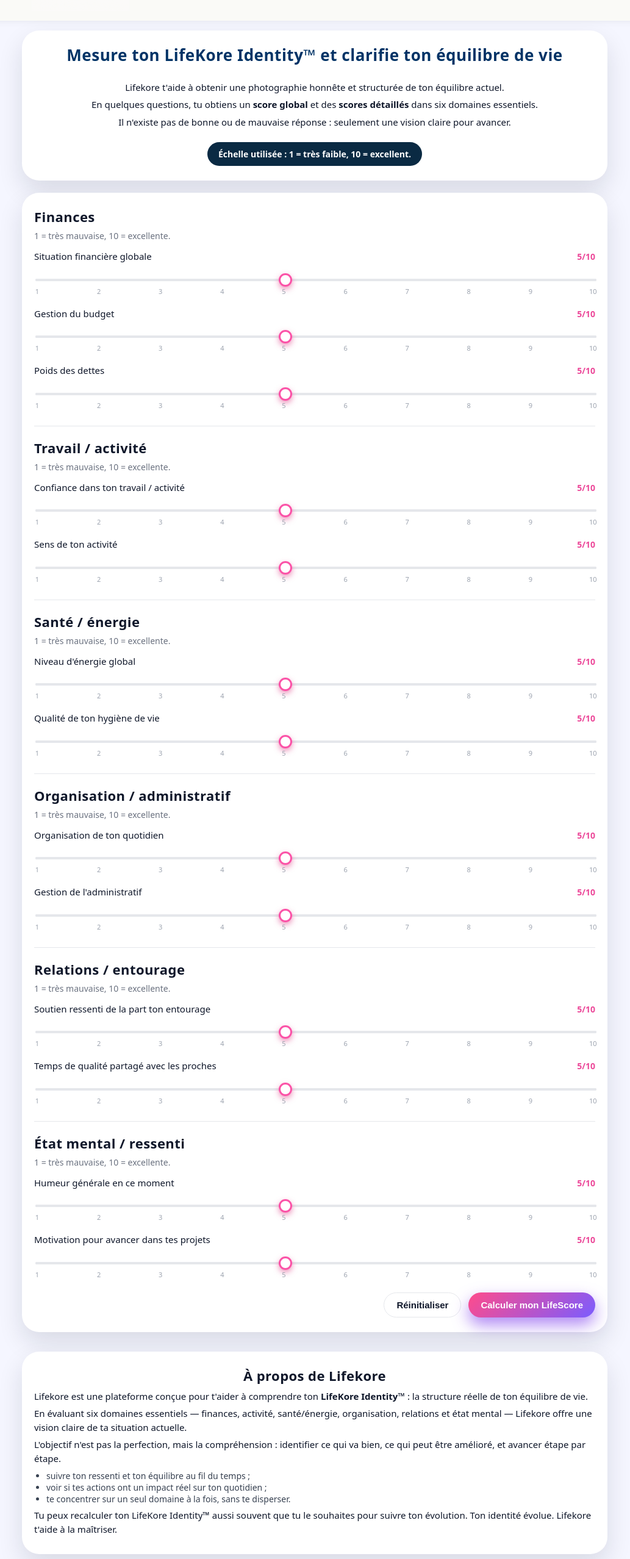
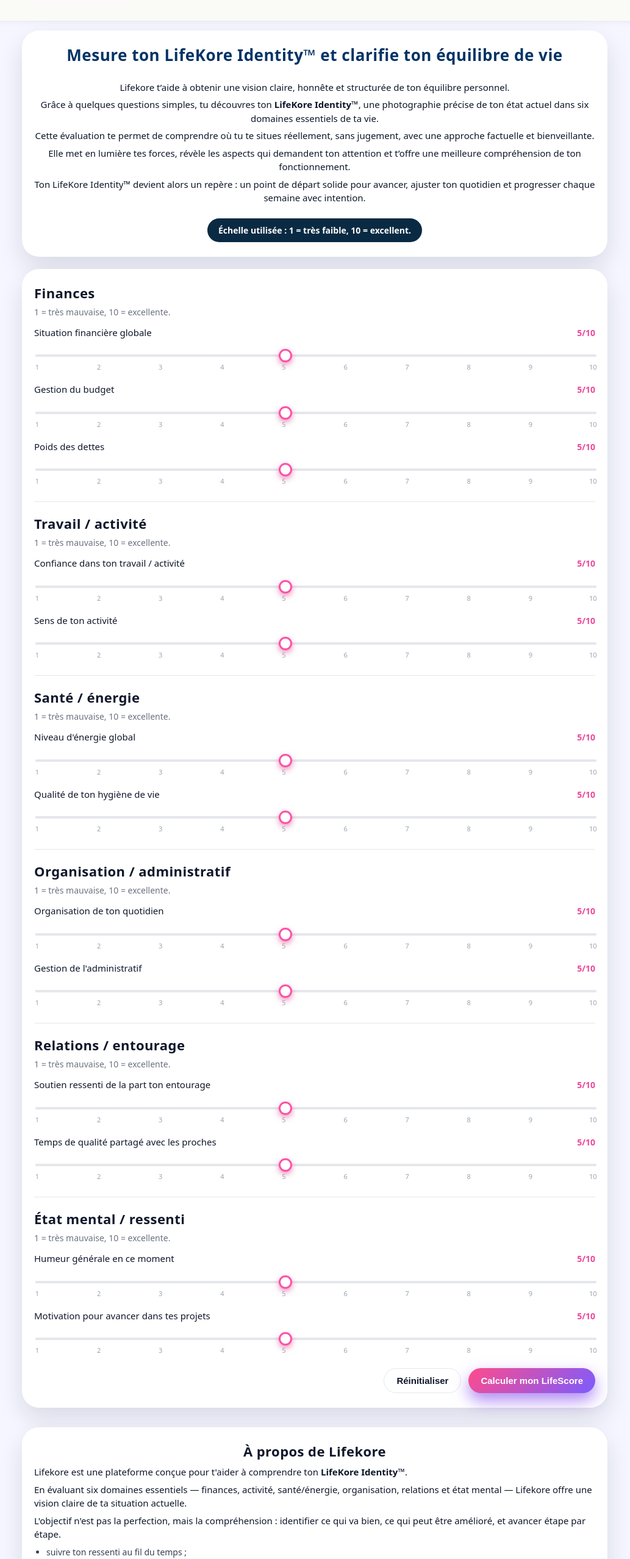
Before and after one commit to Brax971/Lifescore, a Next.js app: page / in a window 1280 px wide. Shown: the part 234-2790 px from the top of the page at 61% size, without its empty margins (124-1157 px from the left). Built offline with nearby package versions, Linux system fonts and the light colour scheme.

Commit message:
Update page.js

```diff
--- a/app/page.js
+++ b/app/page.js
@@ -8,18 +8,9 @@ const domains = [
     label: "Finances",
     description: "1 = très mauvaise, 10 = excellente.",
     questions: [
-      {
-        id: "fin_situation",
-        label: "Situation financière globale",
-      },
-      {
-        id: "fin_budget",
-        label: "Gestion du budget",
-      },
-      {
-        id: "fin_dettes",
-        label: "Poids des dettes",
-      },
+      { id: "fin_situation", label: "Situation financière globale" },
+      { id: "fin_budget", label: "Gestion du budget" },
+      { id: "fin_dettes", label: "Poids des dettes" },
     ],
   },
   {
@@ -27,14 +18,8 @@ const domains = [
     label: "Travail / activité",
     description: "1 = très mauvaise, 10 = excellente.",
     questions: [
-      {
-        id: "job_confiance",
-        label: "Confiance dans ton travail / activité",
-      },
-      {
-        id: "job_sens",
-        label: "Sens de ton activité",
-      },
+      { id: "job_confiance", label: "Confiance dans ton travail / activité" },
+      { id: "job_sens", label: "Sens de ton activité" },
     ],
   },
   {
@@ -42,14 +27,8 @@ const domains = [
     label: "Santé / énergie",
     description: "1 = très mauvaise, 10 = excellente.",
     questions: [
-      {
-        id: "sante_energie",
-        label: "Niveau d'énergie global",
-      },
-      {
-        id: "sante_hygiene",
-        label: "Qualité de ton hygiène de vie",
-      },
+      { id: "sante_energie", label: "Niveau d'énergie global" },
+      { id: "sante_hygiene", label: "Qualité de ton hygiène de vie" },
     ],
   },
   {
@@ -57,14 +36,8 @@ const domains = [
     label: "Organisation / administratif",
     description: "1 = très mauvaise, 10 = excellente.",
     questions: [
-      {
-        id: "orga_quotidien",
-        label: "Organisation de ton quotidien",
-      },
-      {
-        id: "orga_admin",
-        label: "Gestion de l'administratif",
-      },
+      { id: "orga_quotidien", label: "Organisation de ton quotidien" },
+      { id: "orga_admin", label: "Gestion de l'administratif" },
     ],
   },
   {
@@ -72,14 +45,8 @@ const domains = [
     label: "Relations / entourage",
     description: "1 = très mauvaise, 10 = excellente.",
     questions: [
-      {
-        id: "rel_soutien",
-        label: "Soutien ressenti de la part ton entourage",
-      },
-      {
-        id: "rel_temps",
-        label: "Temps de qualité partagé avec les proches",
-      },
+      { id: "rel_soutien", label: "Soutien ressenti de la part ton entourage" },
+      { id: "rel_temps", label: "Temps de qualité partagé avec les proches" },
     ],
   },
   {
@@ -87,14 +54,8 @@ const domains = [
     label: "État mental / ressenti",
     description: "1 = très mauvaise, 10 = excellente.",
     questions: [
-      {
-        id: "mental_humeur",
-        label: "Humeur générale en ce moment",
-      },
-      {
-        id: "mental_motivation",
-        label: "Motivation pour avancer dans tes projets",
-      },
+      { id: "mental_humeur", label: "Humeur générale en ce moment" },
+      { id: "mental_motivation", label: "Motivation pour avancer dans tes projets" },
     ],
   },
 ];
@@ -104,10 +65,7 @@ export default function HomePage() {
   const [results, setResults] = useState(null);
 
   const handleChange = (questionId, value) => {
-    setAnswers((prev) => ({
-      ...prev,
-      [questionId]: value,
-    }));
+    setAnswers((prev) => ({ ...prev, [questionId]: value }));
   };
 
   const handleReset = () => {
@@ -123,7 +81,7 @@ export default function HomePage() {
 
     domains.forEach((domain) => {
       const values = domain.questions.map((q) => {
-        const val = answers[q.id] ?? 5; // par défaut 5/10
+        const val = answers[q.id] ?? 5;
         allValues.push(val);
         return val;
       });
@@ -135,21 +93,14 @@ export default function HomePage() {
     });
 
     const globalAvg =
-      allValues.length > 0
-        ? allValues.reduce((sum, v) => sum + v, 0) / allValues.length
-        : 0;
+      allValues.reduce((sum, v) => sum + v, 0) / allValues.length;
 
     const globalScore = Math.round(globalAvg * 10);
 
-    setResults({
-      globalScore,
-      domainScores,
-    });
+    setResults({ globalScore, domainScores });
 
     const el = document.getElementById("lk-results");
-    if (el) {
-      el.scrollIntoView({ behavior: "smooth", block: "start" });
-    }
+    if (el) el.scrollIntoView({ behavior: "smooth", block: "start" });
   };
 
   const getScoreText = (score) => {
@@ -163,14 +114,11 @@ export default function HomePage() {
       {/* HEADER */}
       <header className="lk-header">
         <div className="lk-header-inner">
-          {/* Logo à gauche, cliquable pour revenir en haut */}
           <button
             type="button"
             onClick={() => {
               const el = document.getElementById("lk-home");
-              if (el) {
-                el.scrollIntoView({ behavior: "smooth", block: "start" });
-              }
+              if (el) el.scrollIntoView({ behavior: "smooth", block: "start" });
             }}
             style={{
               padding: 0,
@@ -185,15 +133,10 @@ export default function HomePage() {
             <img
               src="/logo.png"
               alt="Lifekore – Ta vie a un potentiel, mesure-la."
-              style={{
-                height: 240,
-                width: "auto",
-                display: "block",
-              }}
+              style={{ height: 240, width: "auto", display: "block" }}
             />
           </button>
 
-          {/* PHRASE ENTRE LOGO ET BOUTONS */}
           <div
             style={{
               flex: 1,
@@ -214,18 +157,11 @@ export default function HomePage() {
             Comprends où tu te trouves, avance vers où tu veux aller.
           </div>
 
-          {/* Boutons à droite */}
           <nav className="lk-nav">
-            <button
-              type="button"
-              className="lk-button lk-button-primary lk-button-small"
-            >
+            <button className="lk-button lk-button-primary lk-button-small">
               Se connecter
             </button>
-            <button
-              type="button"
-              className="lk-button lk-button-primary lk-button-small"
-            >
+            <button className="lk-button lk-button-primary lk-button-small">
               Créer un compte
             </button>
           </nav>
@@ -239,31 +175,47 @@ export default function HomePage() {
             <h1 className="lk-hero-title">
               Mesure ton LifeKore Identity™ et clarifie ton équilibre de vie
             </h1>
-            <p>
-              Lifekore t&apos;aide à obtenir une photographie honnête et
-              structurée de ton équilibre actuel.
+
+            {/* 🔥 NOUVEAU TEXTE EXPLICATIF CENTRÉ */}
+            <p style={{ textAlign: "center" }}>
+              Lifekore t’aide à obtenir une vision claire, honnête et structurée
+              de ton équilibre personnel.
             </p>
-            <p>
-              En quelques questions, tu obtiens un{" "}
-              <strong>score global</strong> et des{" "}
-              <strong>scores détaillés</strong> dans six domaines essentiels.
+
+            <p style={{ textAlign: "center" }}>
+              Grâce à quelques questions simples, tu découvres ton
+              <strong> LifeKore Identity™</strong>, une photographie précise de
+              ton état actuel dans six domaines essentiels de ta vie.
             </p>
-            <p>
-              Il n&apos;existe pas de bonne ou de mauvaise réponse : seulement
-              une vision claire pour avancer.
+
+            <p style={{ textAlign: "center" }}>
+              Cette évaluation te permet de comprendre où tu te situes
+              réellement, sans jugement, avec une approche factuelle et
+              bienveillante.
             </p>
+
+            <p style={{ textAlign: "center" }}>
+              Elle met en lumière tes forces, révèle les aspects qui demandent
+              ton attention et t’offre une meilleure compréhension de ton
+              fonctionnement.
+            </p>
+
+            <p style={{ textAlign: "center" }}>
+              Ton LifeKore Identity™ devient alors un repère : un point de
+              départ solide pour avancer, ajuster ton quotidien et progresser
+              chaque semaine avec intention.
+            </p>
+
+            {/* ÉCHELLE utilisée */}
             <div
               className="lk-scale-info"
-              style={{
-                backgroundColor: "#0A2A43",
-                color: "#FFFFFF",
-              }}
+              style={{ backgroundColor: "#0A2A43", color: "#FFFFFF" }}
             >
-              Échelle utilisée :{" "}
-              <strong>1 = très faible, 10 = excellent.</strong>
+              Échelle utilisée : <strong>1 = très faible, 10 = excellent.</strong>
             </div>
           </div>
 
+          {/* FORM */}
           <form
             onSubmit={handleSubmit}
             className="lk-card lk-card-main"
@@ -284,12 +236,8 @@ export default function HomePage() {
                     return (
                       <div key={question.id} className="lk-question-row">
                         <div className="lk-question-label-row">
-                          <p className="lk-question-label">
-                            {question.label}
-                          </p>
-                          <span className="lk-question-value">
-                            {value}/10
-                          </span>
+                          <p className="lk-question-label">{question.label}</p>
+                          <span className="lk-question-value">{value}/10</span>
                         </div>
 
                         <div className="lk-slider-wrapper">
@@ -300,10 +248,7 @@ export default function HomePage() {
                             step={1}
                             value={value}
                             onChange={(e) =>
-                              handleChange(
-                                question.id,
-                                Number(e.target.value)
-                              )
+                              handleChange(question.id, Number(e.target.value))
                             }
                             className="lk-slider"
                           />
@@ -328,15 +273,13 @@ export default function HomePage() {
               >
                 Réinitialiser
               </button>
-              <button
-                type="submit"
-                className="lk-button lk-button-primary"
-              >
+              <button type="submit" className="lk-button lk-button-primary">
                 Calculer mon LifeScore
               </button>
             </div>
           </form>
 
+          {/* RÉSULTATS */}
           {results && (
             <div
               id="lk-results"
@@ -352,12 +295,13 @@ export default function HomePage() {
                     <div className="lk-circle-score-label">/100</div>
                   </div>
                 </div>
+
                 <div className="lk-results-title">
                   <h1>Ton LifeScore global</h1>
                   <p>
-                    Ce score est la moyenne de l&apos;ensemble de tes réponses,
-                    ramenée sur 100. Ce n&apos;est pas une note absolue, mais
-                    une photographie de ta situation actuelle.
+                    Ce score est la moyenne de l'ensemble de tes réponses,
+                    ramenée sur 100. Ce n'est pas une note absolue, mais une
+                    photographie de ta situation actuelle.
                   </p>
                   <p>
                     Ton LifeScore global est{" "}
@@ -365,8 +309,7 @@ export default function HomePage() {
                   </p>
                   <p>
                     Utilise ce score comme un point de départ : tu peux refaire
-                    le questionnaire régulièrement pour suivre l&apos;évolution
-                    de ton LifeScore au fil des semaines ou des mois.
+                    le questionnaire régulièrement pour suivre ton évolution.
                   </p>
                 </div>
               </div>
@@ -377,13 +320,11 @@ export default function HomePage() {
                   Chaque score est la moyenne de tes réponses dans le domaine,
                   ramenée sur 100.
                 </p>
+
                 <div className="lk-domain-scores">
                   {Object.entries(results.domainScores).map(
                     ([label, score]) => (
-                      <div
-                        key={label}
-                        className="lk-domain-score-row"
-                      >
+                      <div key={label} className="lk-domain-score-row">
                         <div className="lk-domain-score-header">
                           <span className="lk-domain-score-label">
                             {label}
@@ -392,6 +333,7 @@ export default function HomePage() {
                             {score}/100
                           </span>
                         </div>
+
                         <div className="lk-domain-score-bar">
                           <div
                             className="lk-domain-score-bar-fill"
@@ -407,36 +349,18 @@ export default function HomePage() {
               <div className="lk-results-block">
                 <h2>Ce que ton LifeScore suggère</h2>
                 <ul className="lk-list">
-                  <li>
-                    Les domaines au-dessus de 70/100 sont tes points forts
-                    actuels.
-                  </li>
-                  <li>
-                    Les domaines entre 40 et 70/100 sont « stables » mais
-                    pourraient être améliorés.
-                  </li>
-                  <li>
-                    Les domaines en dessous de 40/100 méritent une attention
-                    prioritaire.
-                  </li>
+                  <li>Les domaines au-dessus de 70/100 sont tes points forts.</li>
+                  <li>Entre 40 et 70/100 : stables mais améliorables.</li>
+                  <li>En dessous de 40/100 : priorité d'attention.</li>
                 </ul>
               </div>
 
               <div className="lk-results-block">
                 <h2>Et maintenant, concrètement ?</h2>
                 <ul className="lk-list">
-                  <li>
-                    Choisis <strong>un seul domaine</strong> à travailler en
-                    priorité.
-                  </li>
-                  <li>
-                    Note <strong>1 à 3 actions simples</strong> que tu peux
-                    faire cette semaine.
-                  </li>
-                  <li>
-                    Reviens faire le test dans 1 à 2 semaines pour voir
-                    l&apos;évolution.
-                  </li>
+                  <li>Choisis un seul domaine à travailler en premier.</li>
+                  <li>Note 1 à 3 actions simples pour cette semaine.</li>
+                  <li>Refais ton LifeScore dans 1 à 2 semaines.</li>
                 </ul>
 
                 <div className="lk-actions-row" style={{ marginTop: 16 }}>
@@ -445,12 +369,11 @@ export default function HomePage() {
                     className="lk-button lk-button-secondary"
                     onClick={() => {
                       const el = document.getElementById("lk-home");
-                      if (el) {
+                      if (el)
                         el.scrollIntoView({
                           behavior: "smooth",
                           block: "start",
                         });
-                      }
                     }}
                   >
                     Refaire le questionnaire
@@ -466,9 +389,8 @@ export default function HomePage() {
           <div className="lk-card lk-card-main" style={{ marginTop: 20 }}>
             <h2 style={{ textAlign: "center" }}>À propos de Lifekore</h2>
             <p>
-              Lifekore est une plateforme conçue pour t&apos;aider à comprendre
-              ton <strong>LifeKore Identity™</strong> : la structure réelle de
-              ton équilibre de vie.
+              Lifekore est une plateforme conçue pour t'aider à comprendre ton{" "}
+              <strong>LifeKore Identity™</strong>.
             </p>
             <p>
               En évaluant six domaines essentiels — finances, activité,
@@ -476,23 +398,18 @@ export default function HomePage() {
               offre une vision claire de ta situation actuelle.
             </p>
             <p>
-              L&apos;objectif n&apos;est pas la perfection, mais la
-              compréhension : identifier ce qui va bien, ce qui peut être
-              amélioré, et avancer étape par étape.
+              L'objectif n'est pas la perfection, mais la compréhension :
+              identifier ce qui va bien, ce qui peut être amélioré, et avancer
+              étape par étape.
             </p>
             <ul className="lk-list">
-              <li>suivre ton ressenti et ton équilibre au fil du temps ;</li>
-              <li>
-                voir si tes actions ont un impact réel sur ton quotidien ;
-              </li>
-              <li>
-                te concentrer sur un seul domaine à la fois, sans te disperser.
-              </li>
+              <li>suivre ton ressenti au fil du temps ;</li>
+              <li>voir si tes actions ont un impact réel ;</li>
+              <li>te focaliser sur un seul domaine à la fois.</li>
             </ul>
             <p>
               Tu peux recalculer ton LifeKore Identity™ aussi souvent que tu le
-              souhaites pour suivre ton évolution. Ton identité évolue. Lifekore
-              t&apos;aide à la maîtriser.
+              souhaites pour suivre ton évolution.
             </p>
           </div>
         </section>
@@ -502,14 +419,10 @@ export default function HomePage() {
       <footer className="lk-footer">
         <div
           className="lk-footer-inner"
-          style={{
-            width: "100%",
-            textAlign: "center",
-            fontSize: 12,
-          }}
+          style={{ width: "100%", textAlign: "center", fontSize: 12 }}
         >
-          <strong>Lifekore</strong> · LifeKore Identity™ – Mesure gratuite de
-          ton équilibre de vie.
+          <strong>Lifekore</strong> · LifeKore Identity™ – Mesure gratuite de ton
+          équilibre de vie.
           <br />
           © {new Date().getFullYear()} Lifekore. Tous droits réservés.
         </div>
```
